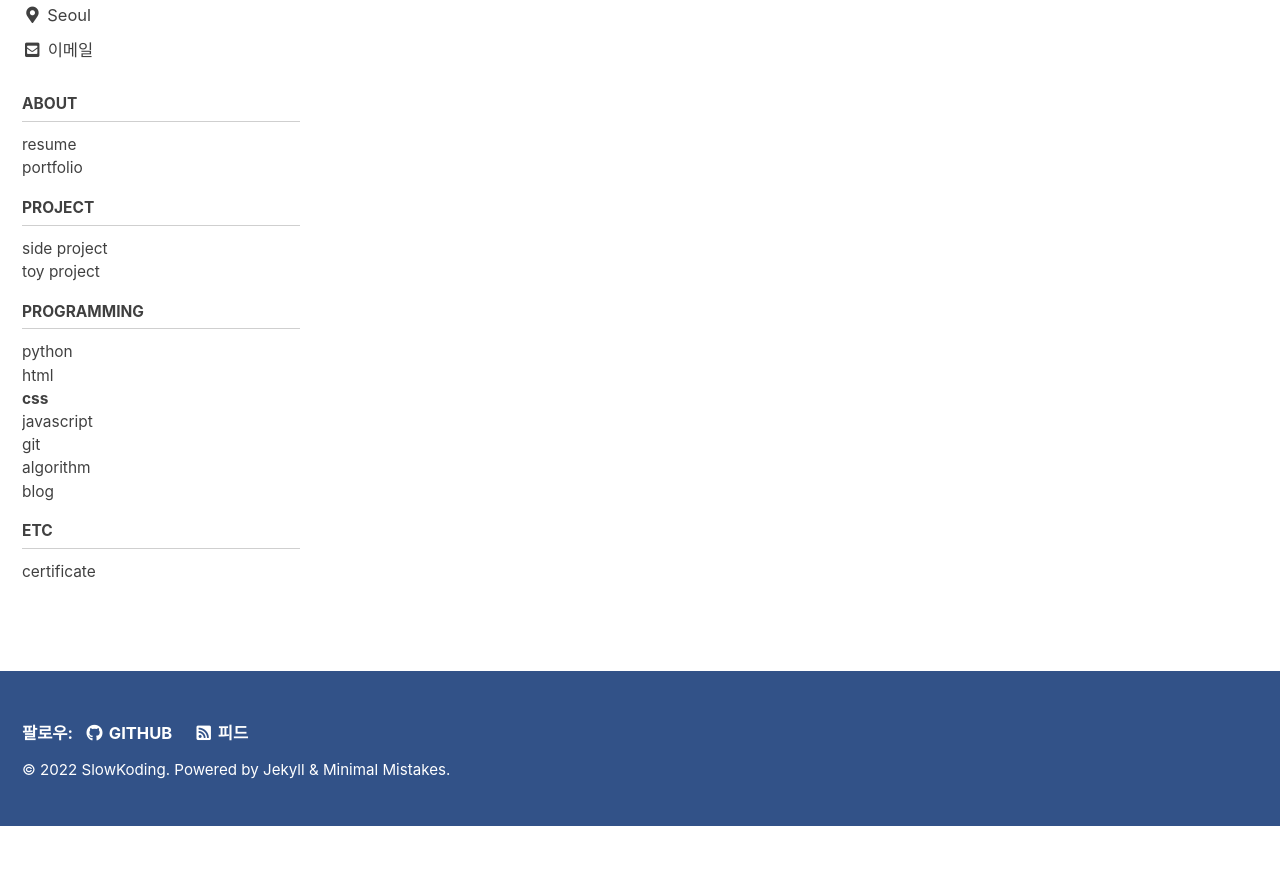
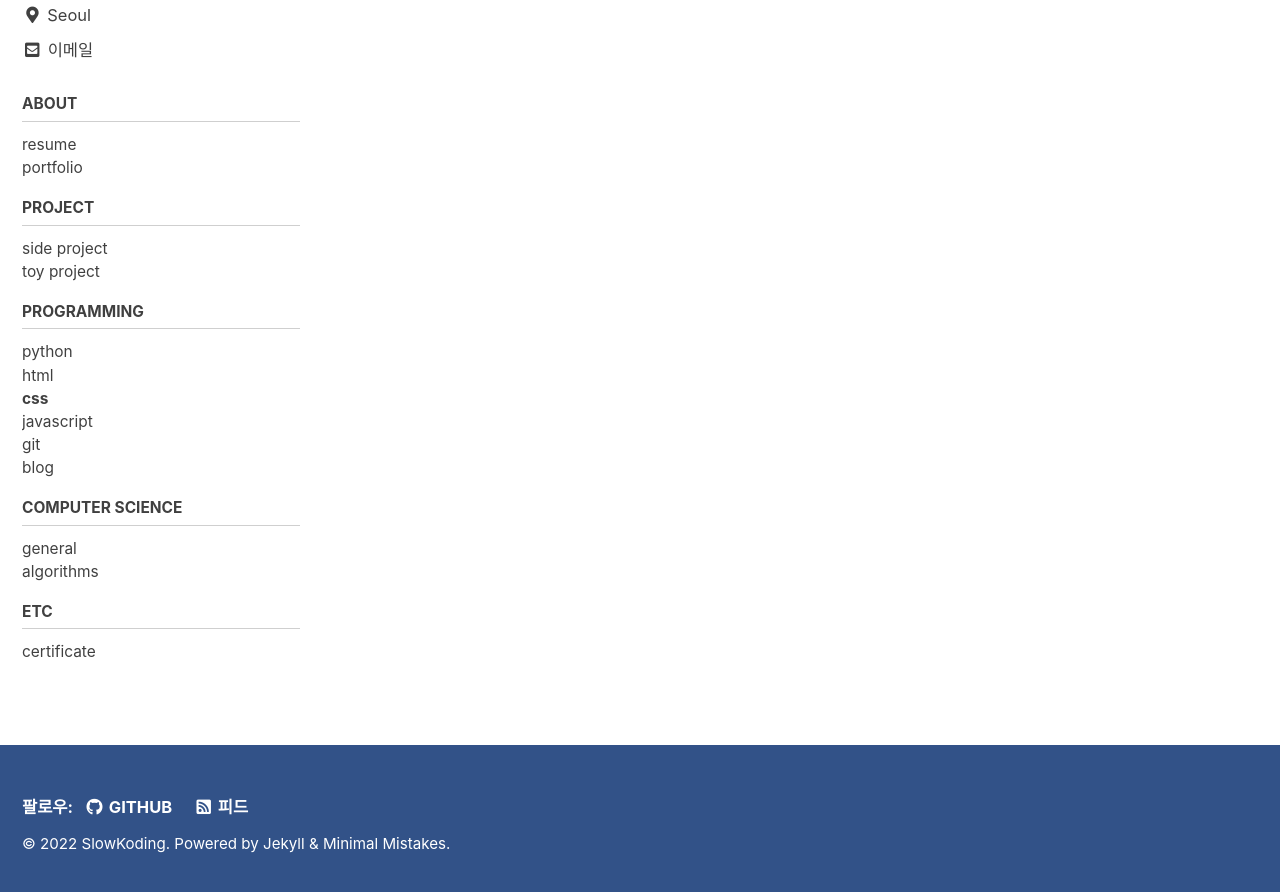
Before and after one commit to slowkoding/slowkoding.github.io, a Jekyll site: the page built from _pages/css-archive.md, in a window 1280 px wide and 900 px high, scrolled down 289 px. Shown: the top 892 px of the window. Built offline with Jekyll 4.4.1, drawn with Linux system fonts in a browser that asks for light colours; cached includes are drawn as plain includes; before the commit the page ends 1115 px from its top, so only the background shows below that.

Commit message:
Update navigation.yml

```diff
--- a/_data/navigation.yml
+++ b/_data/navigation.yml
@@ -32,10 +32,14 @@ docs:
         url: /categories/javascript/
       - title: "git"
         url: /categories/git/
-      - title: "algorithm"
-        url: /categories/algorithm/
       - title: "blog"
         url: /categories/blog/
+  - title: "Computer Science"
+    children:
+      - title: "general"
+        url: /categories/general/
+      - title: "algorithms"
+        url: /categories/algorithms/
   - title: "etc"
     children:
       - title: "certificate"
```
